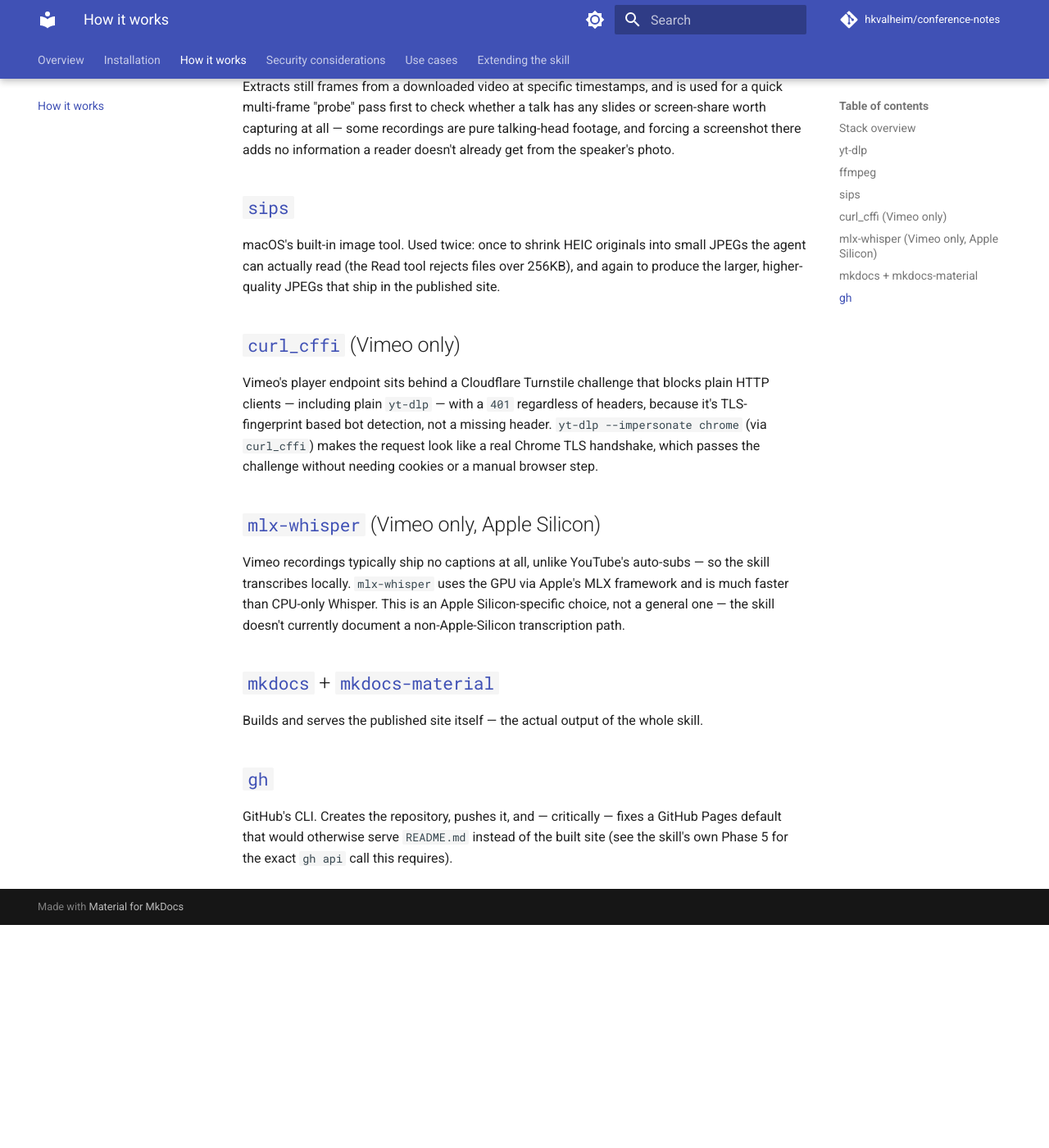
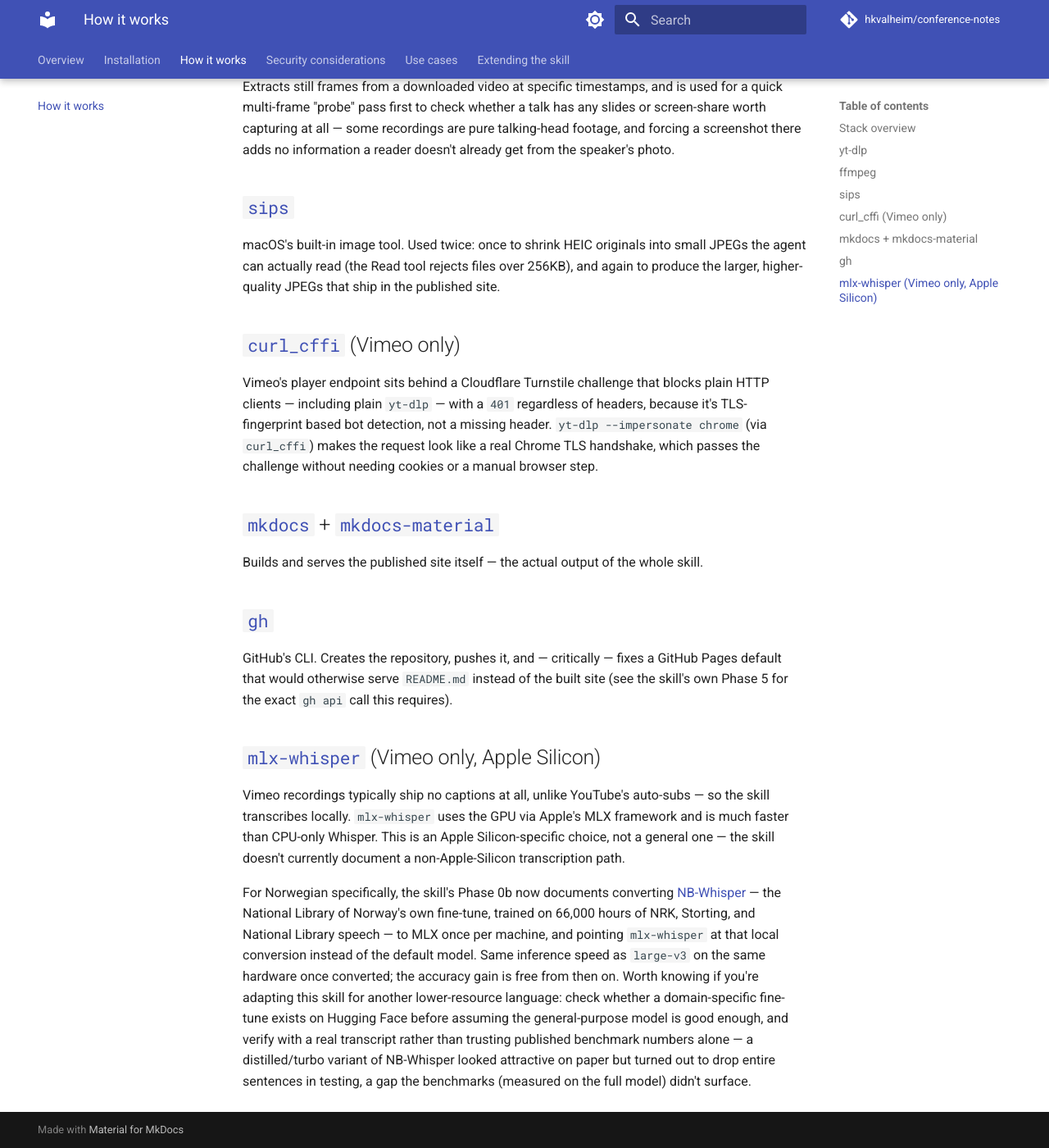
Before and after one commit to hkvalheim/conference-notes, an MkDocs documentation site: the page built from docs/how-it-works.md, in a window 1280 px wide and 1400 px high, scrolled down 2418 px. Shown: the whole window at 82% size. Built offline with MkDocs 1.6.1 and Material for MkDocs 9.7.7, drawn with Linux system fonts in a browser that asks for light colours; comment, search, counter and statistics services are not loaded; before the commit the page ends 3546 px from its top, so only the background shows below that.

Commit message:
Enhance documentation for Norwegian transcription using NB-Whisper model

```diff
--- a/docs/how-it-works.md
+++ b/docs/how-it-works.md
@@ -101,3 +93,25 @@
 GitHub Pages default that would otherwise serve `README.md` instead of the
 built site (see the skill's own Phase 5 for the exact `gh api` call this
 requires).
+
+## [`mlx-whisper`](https://github.com/ml-explore/mlx-examples/tree/main/whisper) (Vimeo only, Apple Silicon)
+
+Vimeo recordings typically ship no captions at all, unlike YouTube's
+auto-subs — so the skill transcribes locally. `mlx-whisper` uses the GPU via
+Apple's MLX framework and is much faster than CPU-only Whisper. This is an
+Apple Silicon-specific choice, not a general one — the skill doesn't
+currently document a non-Apple-Silicon transcription path.
+
+For Norwegian specifically, the skill's Phase 0b now documents converting
+[NB-Whisper](https://huggingface.co/NbAiLab/nb-whisper-large) — the National
+Library of Norway's own fine-tune, trained on 66,000 hours of NRK, Storting,
+and National Library speech — to MLX once per machine, and pointing
+`mlx-whisper` at that local conversion instead of the default model. Same
+inference speed as `large-v3` on the same hardware once converted; the
+accuracy gain is free from then on. Worth knowing if you're adapting this
+skill for another lower-resource language: check whether a domain-specific
+fine-tune exists on Hugging Face before assuming the general-purpose model is
+good enough, and verify with a real transcript rather than trusting published
+benchmark numbers alone — a distilled/turbo variant of NB-Whisper looked
+attractive on paper but turned out to drop entire sentences in testing, a gap
+the benchmarks (measured on the full model) didn't surface.
```
Also changed, not shown: other parts of docs/how-it-works.md (+0 -8 lines), skills/conference-notes/SKILL.md (+63 -0 lines).
